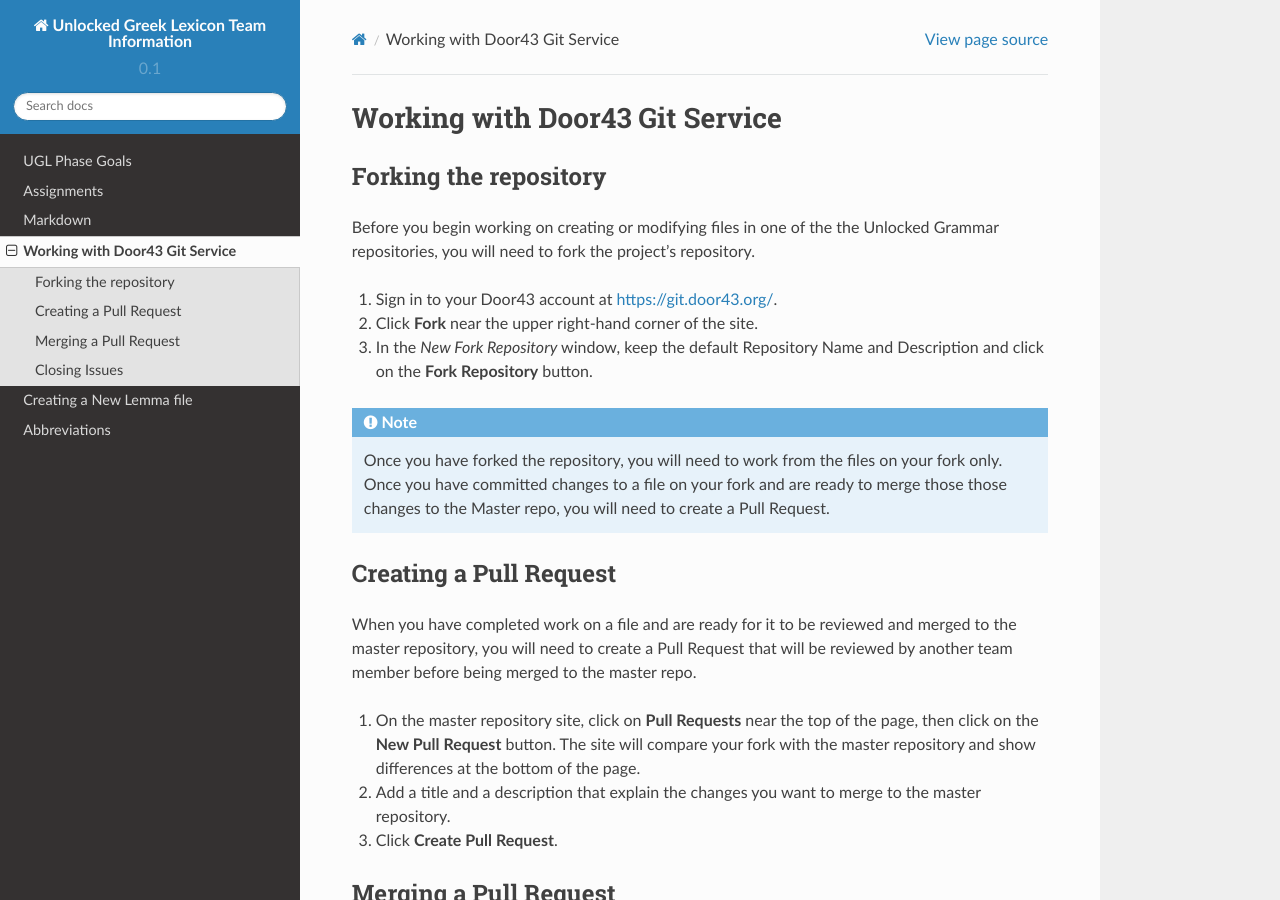
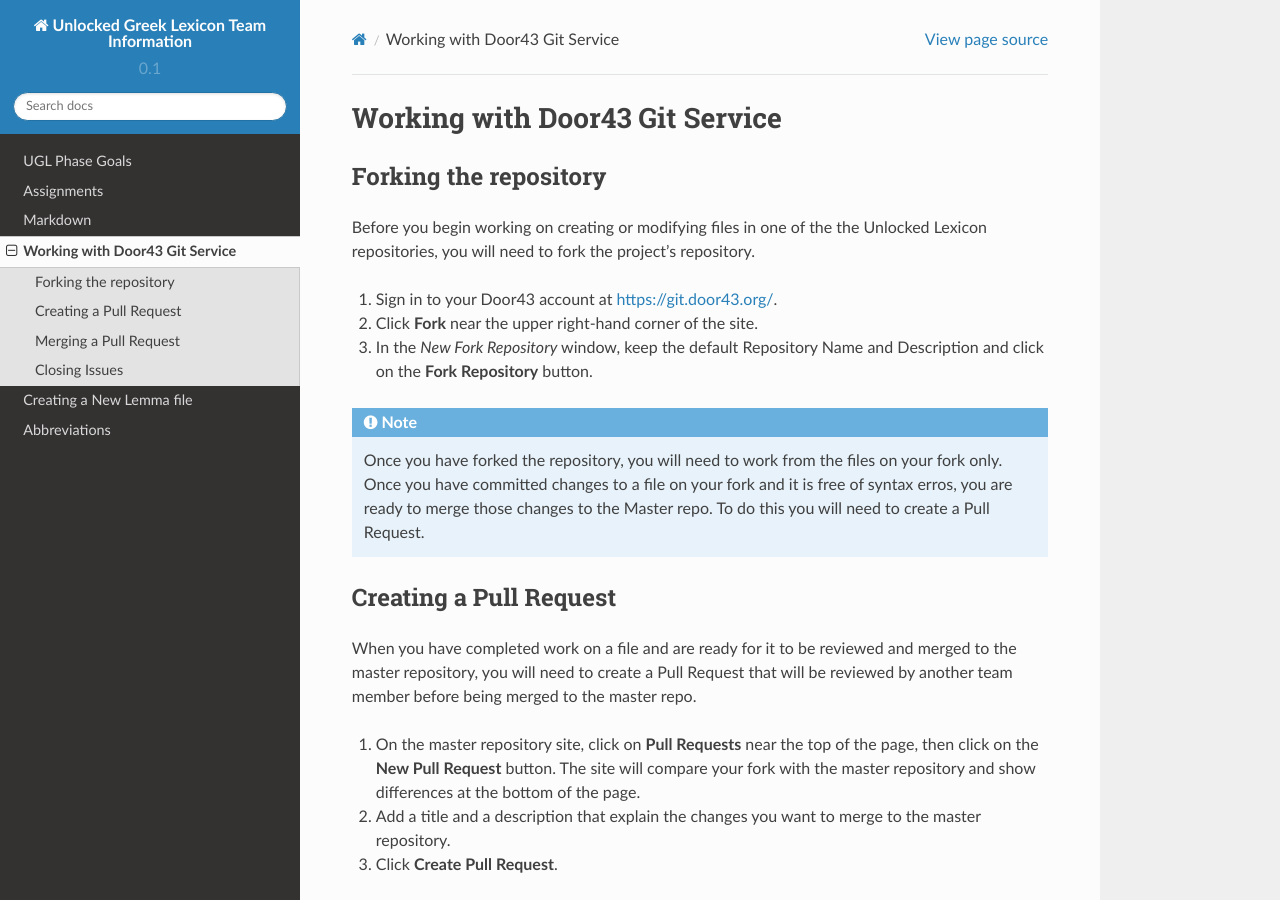
Before and after one commit to unfoldingWord-dev/Unlocked-Greek-Lexicon-Info, a Sphinx documentation site: the page built from docs/gogs.rst, in a window 1280 px wide and 900 px high. Built offline with Sphinx 7.4.7 and the Read the Docs theme 2.0.0, drawn with Linux system fonts in a browser that asks for light colours.

Commit message:
Update gogs.rst
Editorial changes for clarification

```diff
--- a/docs/gogs.rst
+++ b/docs/gogs.rst
@@ -4,13 +4,13 @@
 Forking the repository
 ----------------------
 
-Before you begin working on creating or modifying files in one of the the Unlocked Grammar repositories, you will need to fork the project's repository.
+Before you begin working on creating or modifying files in one of the the Unlocked Lexicon repositories, you will need to fork the project's repository.
 
 1. Sign in to your Door43 account at https://git.door43.org/.
 2. Click **Fork** near the upper right-hand corner of the site.
 3. In the *New Fork Repository* window, keep the default Repository Name and Description and click on the **Fork Repository** button.
 
-.. note:: Once you have forked the repository, you will need to work from the files on your fork only. Once you have committed changes to a file on your fork and are ready to merge those those changes to the Master repo, you will need to create a Pull Request.
+.. note:: Once you have forked the repository, you will need to work from the files on your fork only. Once you have committed changes to a file on your fork and it is free of syntax erros, you are ready to merge those changes to the Master repo. To do this you will need to create a Pull Request.
 
 .. _pullrequest:
 
```
